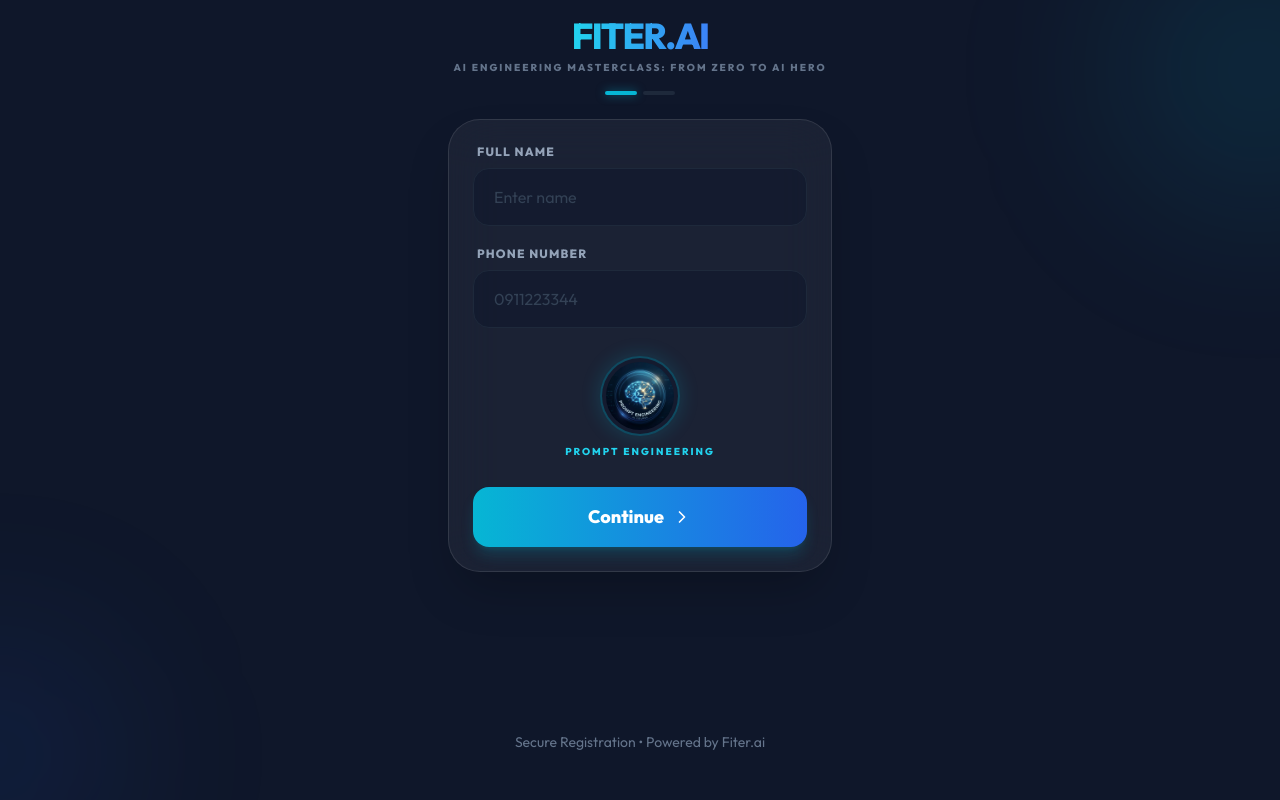
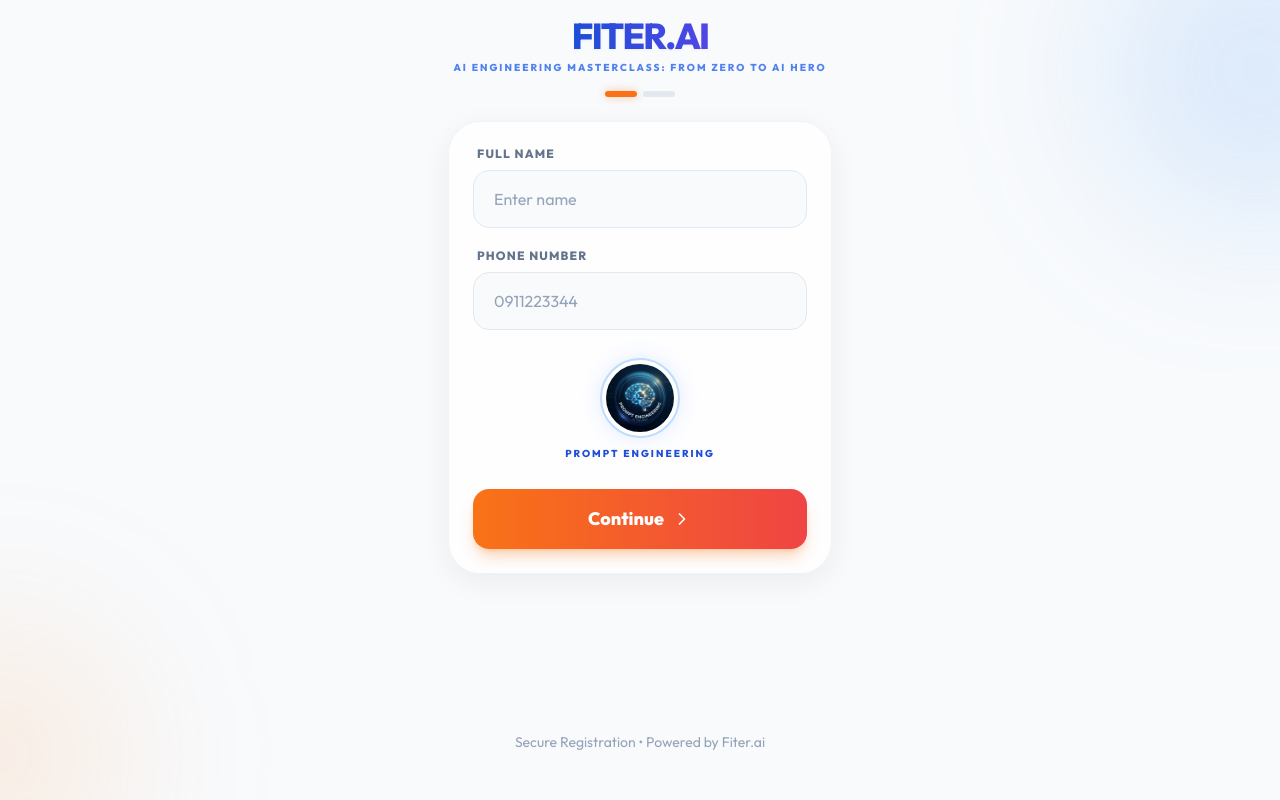
Before and after one commit to elias2025new/fiter.ai, a React (Vite) app in the folder client/: page / in a window 1280 px wide. Built offline with nearby package versions, Linux system fonts and the light colour scheme.

Commit message:
Redesign app with bright theme for high conversion rates

```diff
--- a/client/src/App.tsx
+++ b/client/src/App.tsx
@@ -107,18 +107,18 @@
 
   if (success) {
     return (
-      <div className="flex flex-col items-center justify-center min-h-screen p-6 text-center bg-slate-950 text-white">
+      <div className="flex flex-col items-center justify-center min-h-screen p-6 text-center bg-slate-50 text-slate-900">
         <motion.div
           initial={{ scale: 0 }}
           animate={{ scale: 1 }}
-          className="bg-green-500/10 p-6 rounded-full mb-6 border border-green-500/20"
+          className="bg-green-100 p-6 rounded-full mb-6 border border-green-200 shadow-sm"
         >
-          <CheckCircle2 size={64} className="text-green-500" />
+          <CheckCircle2 size={64} className="text-green-600" />
         </motion.div>
-        <h1 className="text-3xl font-extrabold mb-2 bg-gradient-to-r from-green-400 to-emerald-500 bg-clip-text text-transparent">
+        <h1 className="text-3xl font-extrabold mb-2 bg-gradient-to-r from-green-500 to-emerald-600 bg-clip-text text-transparent">
           Welcome to Fiter.ai!
         </h1>
-        <p className="text-slate-400 max-w-xs mx-auto">
+        <p className="text-slate-600 max-w-xs mx-auto">
           Registration complete. We'll reach out shortly!
         </p>
       </div>
@@ -126,17 +126,17 @@
   }
 
   return (
-    <div className="min-h-screen bg-[#0f172a] text-slate-100 p-4 flex flex-col items-center justify-center overflow-x-hidden">
+    <div className="min-h-screen bg-slate-50 text-slate-900 p-4 flex flex-col items-center justify-center overflow-x-hidden selection:bg-blue-100">
       <div className="fixed inset-0 overflow-hidden pointer-events-none">
-        <div className="absolute top-[-10%] right-[-10%] w-[300px] h-[300px] bg-cyan-500/10 rounded-full blur-[80px]" />
-        <div className="absolute bottom-[-10%] left-[-10%] w-[250px] h-[250px] bg-blue-600/10 rounded-full blur-[80px]" />
+        <div className="absolute top-[-10%] right-[-10%] w-[300px] h-[300px] bg-blue-400/20 rounded-full blur-[80px]" />
+        <div className="absolute bottom-[-10%] left-[-10%] w-[250px] h-[250px] bg-orange-400/15 rounded-full blur-[80px]" />
       </div>
 
       <header className="w-full max-w-sm mb-6 text-center relative z-10">
         <motion.h1
           className="text-4xl font-black mb-1 tracking-tighter"
         >
-          <span className="bg-gradient-to-r from-cyan-400 to-blue-500 bg-clip-text text-transparent uppercase">
+          <span className="bg-gradient-to-r from-blue-700 to-indigo-600 bg-clip-text text-transparent uppercase drop-shadow-sm">
             FITER.AI
           </span>
         </motion.h1>
@@ -144,19 +144,19 @@
           initial={{ opacity: 0, y: 5 }}
           animate={{ opacity: 1, y: 0 }}
           transition={{ delay: 0.2 }}
-          className="text-[10px] font-bold tracking-[0.2em] text-slate-500 uppercase mb-4"
+          className="text-[10px] font-bold tracking-[0.2em] text-blue-600/80 uppercase mb-4"
         >
           AI Engineering Masterclass: From Zero to AI Hero
         </motion.p>
         <div className="flex justify-center gap-1.5">
-          <div className={`h-1 w-8 rounded-full transition-all duration-500 ${step === 1 ? 'bg-cyan-500 shadow-[0_0_10px_rgba(6,182,212,0.5)]' : 'bg-slate-800'}`} />
-          <div className={`h-1 w-8 rounded-full transition-all duration-500 ${step === 2 ? 'bg-cyan-500 shadow-[0_0_10px_rgba(6,182,212,0.5)]' : 'bg-slate-800'}`} />
+          <div className={`h-1.5 w-8 rounded-full transition-all duration-500 ${step === 1 ? 'bg-orange-500 shadow-[0_0_8px_rgba(249,115,22,0.4)]' : 'bg-slate-200'}`} />
+          <div className={`h-1.5 w-8 rounded-full transition-all duration-500 ${step === 2 ? 'bg-orange-500 shadow-[0_0_8px_rgba(249,115,22,0.4)]' : 'bg-slate-200'}`} />
         </div>
       </header>
 
       <motion.div
         layout
-        className="w-full max-w-sm bg-white/5 backdrop-blur-xl border border-white/10 rounded-[2rem] p-6 shadow-2xl relative z-10"
+        className="w-full max-w-sm bg-white/80 backdrop-blur-xl border border-slate-200/50 rounded-[2rem] p-6 shadow-[0_8px_30px_rgb(0,0,0,0.06)] relative z-10"
       >
         <form onSubmit={handleSubmit} noValidate className="space-y-5">
           <AnimatePresence mode="wait">
@@ -169,22 +169,22 @@
                 className="space-y-5"
               >
                 <div>
-                  <label className="block text-xs font-bold text-slate-400 uppercase tracking-widest mb-2 ml-1">Full Name</label>
+                  <label className="block text-xs font-bold text-slate-500 uppercase tracking-widest mb-2 ml-1">Full Name</label>
                   <input
                     type="text"
                     required
-                    className="w-full bg-slate-900/50 border border-slate-800 rounded-2xl px-5 py-4 focus:outline-none focus:ring-2 focus:ring-cyan-500/50 focus:border-cyan-500 transition-all placeholder:text-slate-700"
+                    className="w-full bg-slate-50 border border-slate-200 text-slate-900 rounded-2xl px-5 py-4 focus:outline-none focus:ring-2 focus:ring-blue-500/20 focus:border-blue-500 transition-all placeholder:text-slate-400"
                     placeholder="Enter name"
                     value={formData.fullName}
                     onChange={(e) => setFormData({...formData, fullName: e.target.value})}
                   />
                 </div>
                 <div>
-                  <label className="block text-xs font-bold text-slate-400 uppercase tracking-widest mb-2 ml-1">Phone Number</label>
+                  <label className="block text-xs font-bold text-slate-500 uppercase tracking-widest mb-2 ml-1">Phone Number</label>
                   <input
                     type="tel"
                     required
-                    className="w-full bg-slate-900/50 border border-slate-800 rounded-2xl px-5 py-4 focus:outline-none focus:ring-2 focus:ring-cyan-500/50 focus:border-cyan-500 transition-all placeholder:text-slate-700"
+                    className="w-full bg-slate-50 border border-slate-200 text-slate-900 rounded-2xl px-5 py-4 focus:outline-none focus:ring-2 focus:ring-blue-500/20 focus:border-blue-500 transition-all placeholder:text-slate-400"
                     placeholder="0911223344"
                     value={formData.phoneNumber}
                     onChange={(e) => setFormData({...formData, phoneNumber: e.target.value})}
@@ -192,21 +192,21 @@
                 </div>
 
                 <div className="flex flex-col items-center gap-2 py-2">
-                  <div className="w-20 h-20 rounded-full border-2 border-cyan-500/30 p-1 bg-slate-900/50 overflow-hidden shadow-[0_0_20px_rgba(6,182,212,0.2)]">
+                  <div className="w-20 h-20 rounded-full border-2 border-blue-200 p-1 bg-white overflow-hidden shadow-[0_0_20px_rgba(59,130,246,0.15)]">
                     <img
                       src="/course_icon.png"
                       alt="Prompt Engineering"
                       className="w-full h-full object-cover rounded-full"
                     />
                   </div>
-                  <p className="text-[10px] font-bold text-cyan-400 tracking-[0.2em] uppercase">
+                  <p className="text-[10px] font-bold text-blue-700 tracking-[0.2em] uppercase">
                     Prompt Engineering
                   </p>
                 </div>
                 <button
                   type="button"
                   onClick={handleNext}
-                  className="w-full bg-gradient-to-r from-cyan-500 to-blue-600 text-white font-bold py-4 rounded-2xl shadow-lg shadow-cyan-500/20 active:scale-[0.98] transition-all flex items-center justify-center gap-2 text-lg"
+                  className="w-full bg-gradient-to-r from-orange-500 to-red-500 hover:from-orange-600 hover:to-red-600 text-white font-bold py-4 rounded-2xl shadow-lg shadow-orange-500/30 active:scale-[0.98] transition-all flex items-center justify-center gap-2 text-lg"
                 >
                   Continue <ChevronRight size={20} />
                 </button>
@@ -220,18 +220,18 @@
                 className="space-y-5"
               >
                 <div>
-                  <label className="block text-xs font-bold text-slate-400 uppercase tracking-widest mb-2 ml-1">Email Address</label>
+                  <label className="block text-xs font-bold text-slate-500 uppercase tracking-widest mb-2 ml-1">Email Address</label>
                   <input
                     type="email"
                     required
-                    className="w-full bg-slate-900/50 border border-slate-800 rounded-2xl px-5 py-4 focus:outline-none focus:ring-2 focus:ring-cyan-500/50 focus:border-cyan-500 transition-all placeholder:text-slate-700"
+                    className="w-full bg-slate-50 border border-slate-200 text-slate-900 rounded-2xl px-5 py-4 focus:outline-none focus:ring-2 focus:ring-blue-500/20 focus:border-blue-500 transition-all placeholder:text-slate-400"
                     placeholder="name@email.com"
                     value={formData.email}
                     onChange={(e) => setFormData({...formData, email: e.target.value})}
                   />
                 </div>
                 <div>
-                  <label className="block text-xs font-bold text-slate-400 uppercase tracking-widest mb-3 ml-1">Experience Level</label>
+                  <label className="block text-xs font-bold text-slate-500 uppercase tracking-widest mb-3 ml-1">Experience Level</label>
                   <div className="grid grid-cols-1 gap-3">
                     {[
                       { id: 'Beginner', label: 'Beginner', desc: 'New to AI & Coding' },
@@ -244,19 +244,19 @@
                         onClick={() => setFormData({...formData, experience: opt.id})}
                         className={`relative overflow-hidden text-left p-4 rounded-2xl border transition-all duration-300 group ${
                           formData.experience === opt.id
-                            ? 'bg-cyan-500/10 border-cyan-500/50 shadow-[0_0_20px_rgba(6,182,212,0.1)]'
-                            : 'bg-slate-900/50 border-slate-800 hover:border-slate-700'
+                            ? 'bg-blue-50 border-blue-500 shadow-[0_0_15px_rgba(59,130,246,0.15)]'
+                            : 'bg-white border-slate-200 hover:border-slate-300 hover:bg-slate-50'
                         }`}
                       >
                         <div className="flex items-center justify-between relative z-10">
                           <div>
-                            <p className={`font-bold text-sm ${formData.experience === opt.id ? 'text-cyan-400' : 'text-slate-200'}`}>
+                            <p className={`font-bold text-sm ${formData.experience === opt.id ? 'text-blue-700' : 'text-slate-700'}`}>
                               {opt.label}
                             </p>
                             <p className="text-[10px] text-slate-500 mt-0.5">{opt.desc}</p>
                           </div>
                           <div className={`w-5 h-5 rounded-full border-2 flex items-center justify-center transition-all ${
-                            formData.experience === opt.id ? 'border-cyan-500 bg-cyan-500' : 'border-slate-800'
+                            formData.experience === opt.id ? 'border-blue-500 bg-blue-500' : 'border-slate-300'
                           }`}>
                             {formData.experience === opt.id && <CheckCircle2 size={12} className="text-white" />}
                           </div>
@@ -264,7 +264,7 @@
                         {formData.experience === opt.id && (
                           <motion.div
                             layoutId="active-bg"
-                            className="absolute inset-0 bg-gradient-to-r from-cyan-500/5 to-blue-500/5"
+                            className="absolute inset-0 bg-gradient-to-r from-blue-500/5 to-indigo-500/5"
                           />
                         )}
                       </button>
@@ -275,14 +275,14 @@
                   <button
                     type="button"
                     onClick={() => setStep(1)}
-                    className="flex-1 bg-slate-800 text-white font-bold py-4 rounded-2xl active:scale-[0.98] transition-all"
+                    className="flex-1 bg-slate-100 hover:bg-slate-200 text-slate-600 font-bold py-4 rounded-2xl active:scale-[0.98] transition-all"
                   >
                     Back
                   </button>
                   <button
                     type="submit"
                     disabled={loading}
-                    className="flex-[2] bg-gradient-to-r from-cyan-500 to-blue-600 text-white font-bold py-4 rounded-2xl shadow-lg shadow-cyan-500/20 active:scale-[0.98] transition-all disabled:opacity-50 flex items-center justify-center gap-2"
+                    className="flex-[2] bg-gradient-to-r from-orange-500 to-red-500 hover:from-orange-600 hover:to-red-600 text-white font-bold py-4 rounded-2xl shadow-lg shadow-orange-500/30 active:scale-[0.98] transition-all disabled:opacity-50 flex items-center justify-center gap-2"
                   >
                     {loading ? <Loader2 className="animate-spin" /> : 'Join Fiter.ai'}
                   </button>
@@ -308,9 +308,9 @@
                   x: { duration: 0.4, times: [0, 0.2, 0.4, 0.6, 0.8, 1] }
                 }}
                 exit={{ opacity: 0, scale: 0.95, transition: { duration: 0.2 } }}
-                className="flex items-center gap-3 text-red-400 text-xs font-semibold bg-red-500/10 p-4 rounded-2xl border border-red-500/20 shadow-[0_10px_30px_rgba(239,68,68,0.1)] mb-4"
+                className="flex items-center gap-3 text-red-700 text-xs font-semibold bg-red-50 p-4 rounded-2xl border border-red-200 shadow-sm mb-4"
               >
-                <div className="bg-red-500/20 p-2 rounded-lg">
+                <div className="bg-white p-2 rounded-lg shadow-sm border border-red-100">
                   <AlertCircle size={16} className="text-red-500" />
                 </div>
                 <span>{error}</span>
@@ -320,7 +320,7 @@
         </form>
       </motion.div>
       <footer className="mt-auto py-8 text-center relative z-10">
-        <p className="text-slate-500 text-sm flex items-center gap-2">
+        <p className="text-slate-400 text-sm flex items-center gap-2">
           Secure Registration • Powered by Fiter.ai
         </p>
       </footer>
```
